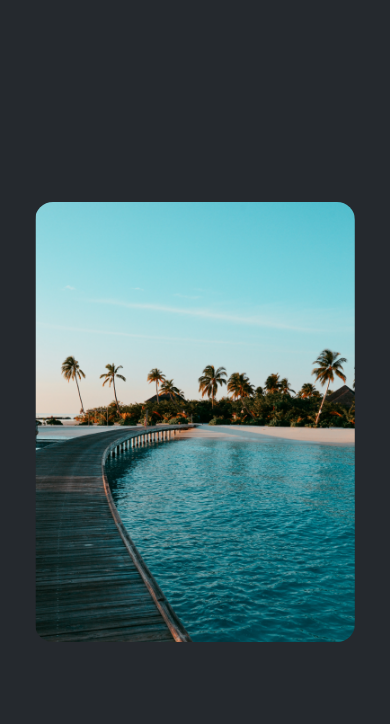
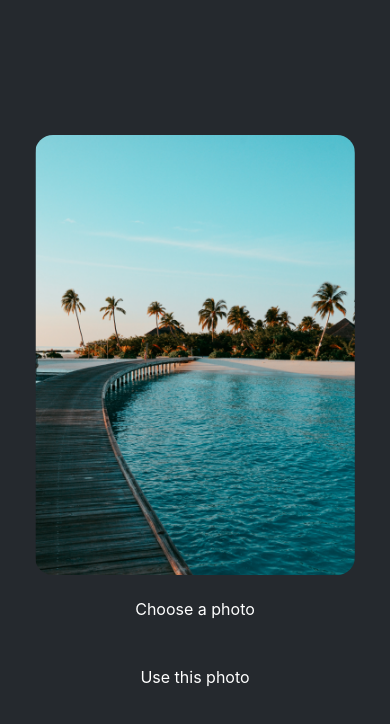
Before and after one commit to axel-paillaud/StickerSmash, a React Native app: screen / in a window 390 px wide. Shown: the top 724 px of the page. Built offline with nearby package versions, Linux system fonts and the light colour scheme.

Commit message:
add Button to main view

```diff
--- a/App.js
+++ b/App.js
@@ -2,6 +2,7 @@
 import { StyleSheet, Text, View, Image } from "react-native";
 
 import ImageViewer from "./components/ImageViewer";
+import Button from "./components/Button";
 
 const PlaceholderImage = require("./assets/images/background-image.png");
 
@@ -10,6 +11,10 @@
     <View style={styles.container}>
       <View style={styles.imageContainer}>
         <ImageViewer placeholderImageSource={PlaceholderImage} />
+      </View>
+      <View style={styles.footerContainer}>
+        <Button label="Choose a photo" />
+        <Button label="Use this photo" />
       </View>
       <StatusBar style="auto" />
     </View>
@@ -23,4 +28,8 @@
     alignItems: "center",
     justifyContent: "center",
   },
+  footerContainer: {
+    flex: 1 / 3,
+    alignItems: "center",
+  },
 });
```
Lines whose indentation alone changed are shown as unchanged.
